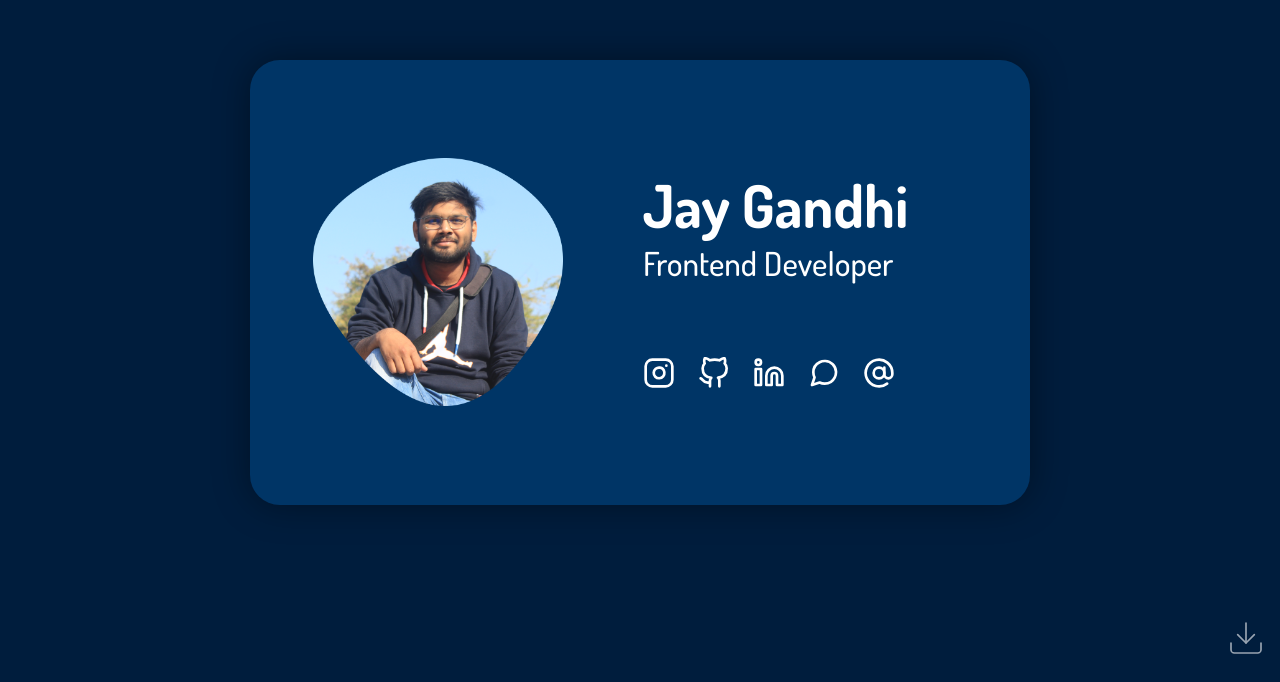
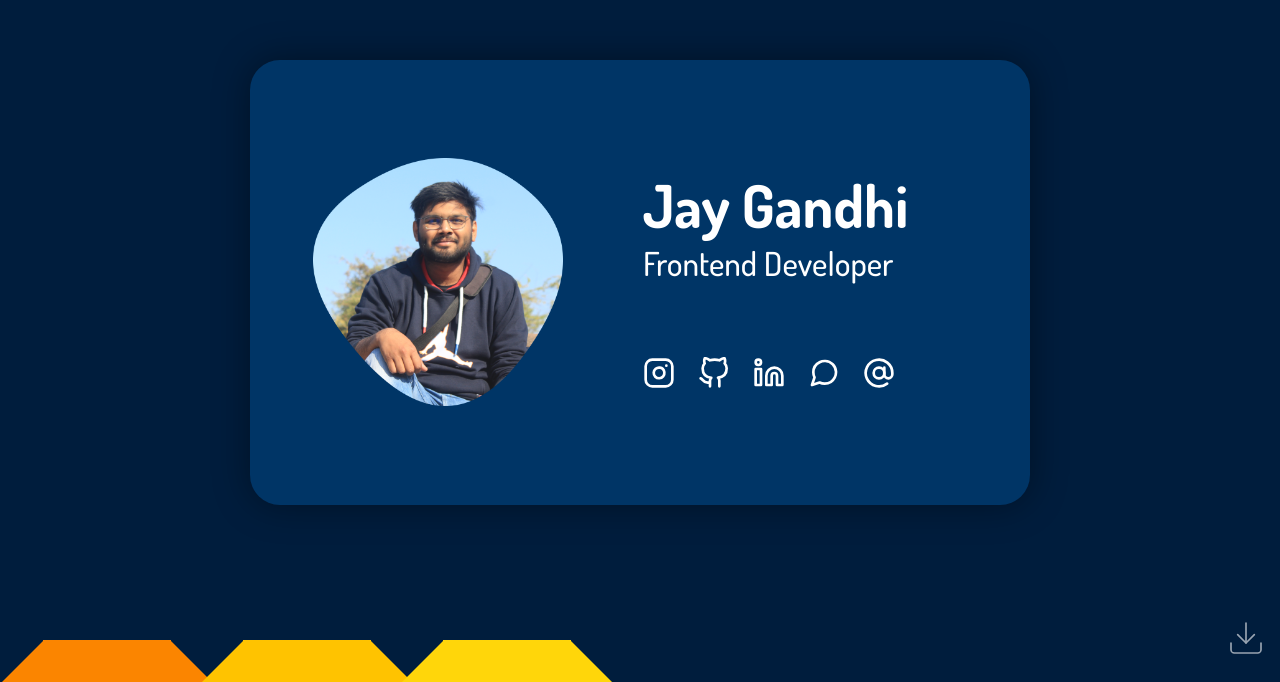
Before and after one commit to 28JayG/my-portfolio, a React (Create React App) app: page / in a window 1280 px wide. Shown: the part 118-800 px from the top of the page. Built offline with nearby package versions, Linux system fonts and the light colour scheme.

Commit message:
adds folders

```diff
--- a/package.json
+++ b/package.json
@@ -10,6 +10,7 @@
     "@types/node": "^12.0.0",
     "@types/react": "^17.0.0",
     "@types/react-dom": "^17.0.0",
+    "node-sass": "^6.0.0",
     "react": "^17.0.2",
     "react-dom": "^17.0.2",
     "react-icons": "^4.2.0",
--- a/public/index.html
+++ b/public/index.html
@@ -7,7 +7,7 @@
     <meta name="theme-color" content="#000000" />
     <meta
       name="description"
-      content="Web site created using create-react-app"
+      content="Frontend Developer / Web Dev"
     />
     <link rel="apple-touch-icon" href="%PUBLIC_URL%/logo192.png" />
     <!--
@@ -29,7 +29,7 @@
       href="https://fonts.googleapis.com/css2?family=Dosis:wght@400;500;700&family=Raleway:ital,wght@0,400;0,500;0,700;1,400;1,500;1,700&display=swap"
       rel="stylesheet"
     />
-    <title>React App</title>
+    <title>Jay Gandhi</title>
   </head>
   <body>
     <noscript>You need to enable JavaScript to run this app.</noscript>
--- a/src/App.styles.ts
+++ b/src/App.styles.ts
@@ -1,10 +1,12 @@
 import styled from 'styled-components';
 
 export const AppWrapper = styled.section`
+  position: relative;
   display: flex;
   align-items: center;
   justify-content: center;
   height: 100vh;
   width: 100vw;
   max-width: 100%;
+  overflow: hidden;
 `;
--- a/src/App.tsx
+++ b/src/App.tsx
@@ -1,15 +1,18 @@
-import React from 'react';
-
 import ProfileCard from './components/profile-card/profile-card.component';
+import ResumeLink from './components/resume-link/resume-link.component';
+import Folder from './components/folder/folder.component';
 
 import { AppWrapper } from './App.styles';
-import ResumeLink from './components/resume-link/resume-link.component';
+import { appColors } from './constants/colors';
 
 function App() {
   return (
     <AppWrapper>
       <ProfileCard></ProfileCard>
       <ResumeLink />
+      <Folder index={0} baseColor={appColors.orange} >aaa</Folder>
+      <Folder index={1} baseColor={appColors.darkYellow} >aaa</Folder>
+      <Folder index={2} baseColor={appColors.lightYellow} >aaa</Folder>
     </AppWrapper>
   );
 }
--- /dev/null
+++ b/src/components/about-me/about-me.component.tsx
@@ -0,0 +1 @@
+export {}
--- /dev/null
+++ b/src/components/about-me/about-me.styles.tsx
@@ -0,0 +1,3 @@
+import styled from "styled-components";
+
+export const Description = styled.p``
--- /dev/null
+++ b/src/components/folder/folder.component.tsx
@@ -0,0 +1,37 @@
+import React from 'react';
+import { Flap, FolderContainer, Title } from './folder.styles';
+
+import './folder.styles.tsx';
+
+type Props = {
+  baseColor: string;
+  index: number;
+  title?: string;
+};
+
+type State = {
+  open: boolean
+}
+
+class Folder extends React.Component<Props> {
+  state={
+    open: false
+  }
+
+  toggleOpen = () => this.setState((prevState: State) => ({open: !prevState.open}))
+
+  render() {
+    const { baseColor, index, title, children } = this.props;
+    const { open } = this.state;
+
+    return (
+      <FolderContainer index={index} isOpen={open} bgColor={baseColor}>
+        <Flap index={index} isOpen={open} bgColor={baseColor} onClick={this.toggleOpen} />
+        <Title>{title}</Title>
+        {children}
+      </FolderContainer>
+    );
+  }
+}
+
+export default Folder;
--- /dev/null
+++ b/src/components/folder/folder.styles.tsx
@@ -0,0 +1,62 @@
+import styled from 'styled-components';
+import { headline_1 } from '../../styles/text.styles';
+
+type folderStyleProps = {
+  index: number;
+  isOpen: boolean;
+  bgColor: string;
+};
+
+export const FolderContainer = styled.div<folderStyleProps>`
+  z-index: ${(props) => props.index + 1};
+  position: absolute;
+  width: 100%;
+  height: 90vh;
+  padding: 65px 110px;
+  bottom: ${(props) => (props.isOpen ? 0 : '-90vh')};
+  left: ${(props) => (props.isOpen ? 0 : 200 * props.index)}px;
+  transition: bottom 400ms ease-out, left 400ms ease-out;
+  background-color: ${(props) => props.bgColor};
+
+  &:hover {
+    ${(props) => (!props.isOpen ? 'bottom: -86vh' : null)};
+  }
+
+  @media screen and (max-width: 768px) {
+  }
+`;
+
+export const Flap = styled.div<folderStyleProps>`
+  cursor: pointer;
+  width: 10%;
+  height: 45px;
+  position: absolute;
+  background-color: ${(props) => props.bgColor};
+  top: -42px;
+  left: 43px;
+
+  &::before {
+    content: '';
+    position: absolute;
+    left: -44px;
+    z-index: 10;
+    border-bottom: 45px ${(props) => props.bgColor} solid;
+    border-left: 45px transparent solid;
+  }
+
+  &::after {
+    content: '';
+    position: absolute;
+    right: -44px;
+    z-index: 10;
+    border-bottom: 45px ${(props) => props.bgColor} solid;
+    border-right: 45px transparent solid;
+  }
+`;
+
+export const Title = styled.div`
+  ${headline_1}
+  margin: 0;
+  padding: 0;
+  margin-bottom: 45px;
+`;
--- a/src/components/profile-card/profile-card.styles.tsx
+++ b/src/components/profile-card/profile-card.styles.tsx
@@ -4,6 +4,7 @@ import { appColors } from '../../constants/colors';
 import { headline_2, headline_4, headline_6 } from '../../styles/text.styles';
 
 export const CardContainer = styled.div`
+  z-index: 0;
   width: 90%;
   padding-left: 63px;
   max-width: 780px;
@@ -21,6 +22,7 @@ export const CardContainer = styled.div`
   }
 
   @media screen and (max-width: 696px) {
+    width: 80%;
     height: 75%;
     padding: 20px;
     flex-direction: column;
--- a/src/components/resume-link/resume-link.styles.tsx
+++ b/src/components/resume-link/resume-link.styles.tsx
@@ -11,9 +11,11 @@ export const ResumeIcon = styled.a.attrs((props) => ({
   position: fixed;
   bottom: 14px;
   right: 14px;
+  z-index: 0;
 
   .tool-tip {
     ${button};
+    z-index: 0;
     visibility: hidden;
     text-align: center;
     position: absolute;
@@ -26,7 +28,7 @@ export const ResumeIcon = styled.a.attrs((props) => ({
     border-radius: 5px;
     color: white;
 
-    &::after{
+    &::after {
       content: '';
       position: absolute;
       border: 10px solid rgba(0, 0, 0, 0.7);
@@ -37,7 +39,7 @@ export const ResumeIcon = styled.a.attrs((props) => ({
     }
   }
 
-  &:hover .tool-tip{
+  &:hover .tool-tip {
     visibility: visible;
   }
 `;
--- a/src/styles/text.styles.tsx
+++ b/src/styles/text.styles.tsx
@@ -4,6 +4,12 @@ const fonts = {
     head: 'Dosis',
     body: 'Raleway'
 }
+
+export const headline_1 = css`
+    font-family: ${fonts.head};
+    font-weight: 700;
+    font-size: 94px;
+`
 
 export const headline_2 = css`
     font-family: ${fonts.head};
```
Also changed, not shown: 1 other file (tests, documents, lock files or other folders). Lines whose indentation alone changed are shown as unchanged.
